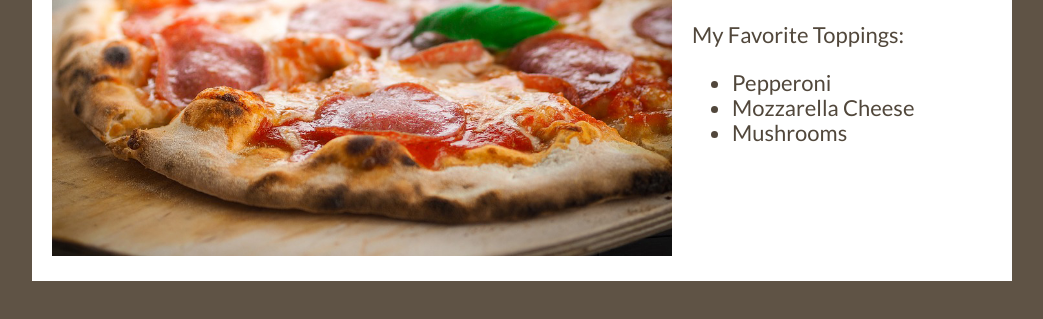
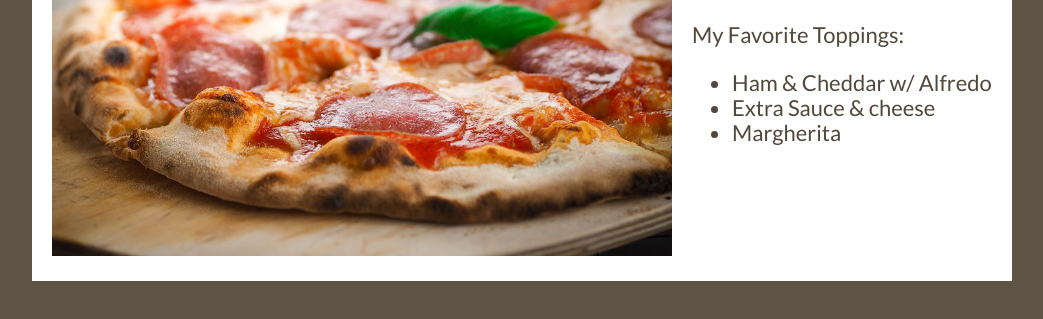
Before and after one commit to Mandikins/Pizza, a plain HTML site: page index.html in a window 1280 px wide. Shown: the part 197-516 px from the top of the page, without its empty margins (118-1161 px from the left). Drawn offline with nearby package versions, Linux system fonts and the light colour scheme; a web font is replaced by a local one.

Commit message:
changed to my faves
Added my favorites to the list instead

```diff
--- a/index.html
+++ b/index.html
@@ -22,9 +22,9 @@
     <h1>Pizza!</h1>
     <p>My Favorite Toppings: </p>
     <ul>
-      <li>Pepperoni</li>
-      <li>Mozzarella Cheese</li>
-      <li>Mushrooms</li>
+      <li>Ham & Cheddar w/ Alfredo</li>
+      <li>Extra Sauce & cheese</li>
+      <li>Margherita</li>
     </ul>
   </div>
 </div>
```
